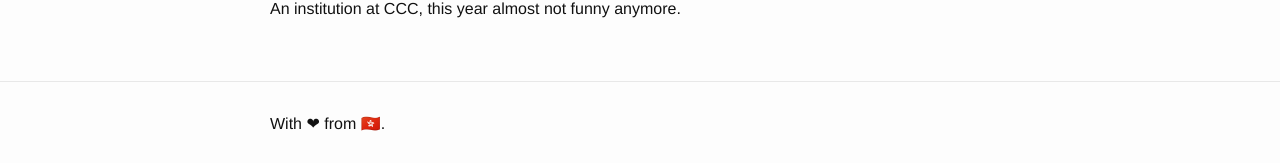
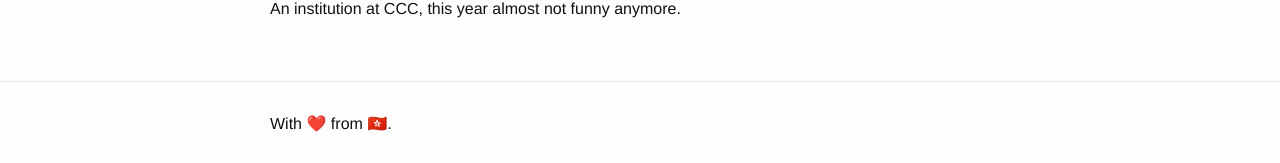
Before and after one commit to elggem/elggem.github.io, a Jekyll site: the page built from _posts/2018-01-08-34c3.md, in a window 1280 px wide. Shown: the part 2156-2319 px from the top of the page. Built offline with Jekyll 4.4.1, drawn with Linux system fonts in a browser that asks for light colours.

Commit message:
heart tweak

```diff
--- a/_includes/footer.html
+++ b/_includes/footer.html
@@ -1,5 +1,5 @@
 <footer class="site-footer">
  <div class="wrapper">
-    With ❤ from &#x1F1ED;&#x1F1F0;.
+    With ❤️ from &#x1F1ED;&#x1F1F0;.
  </div>
 </footer>
```
